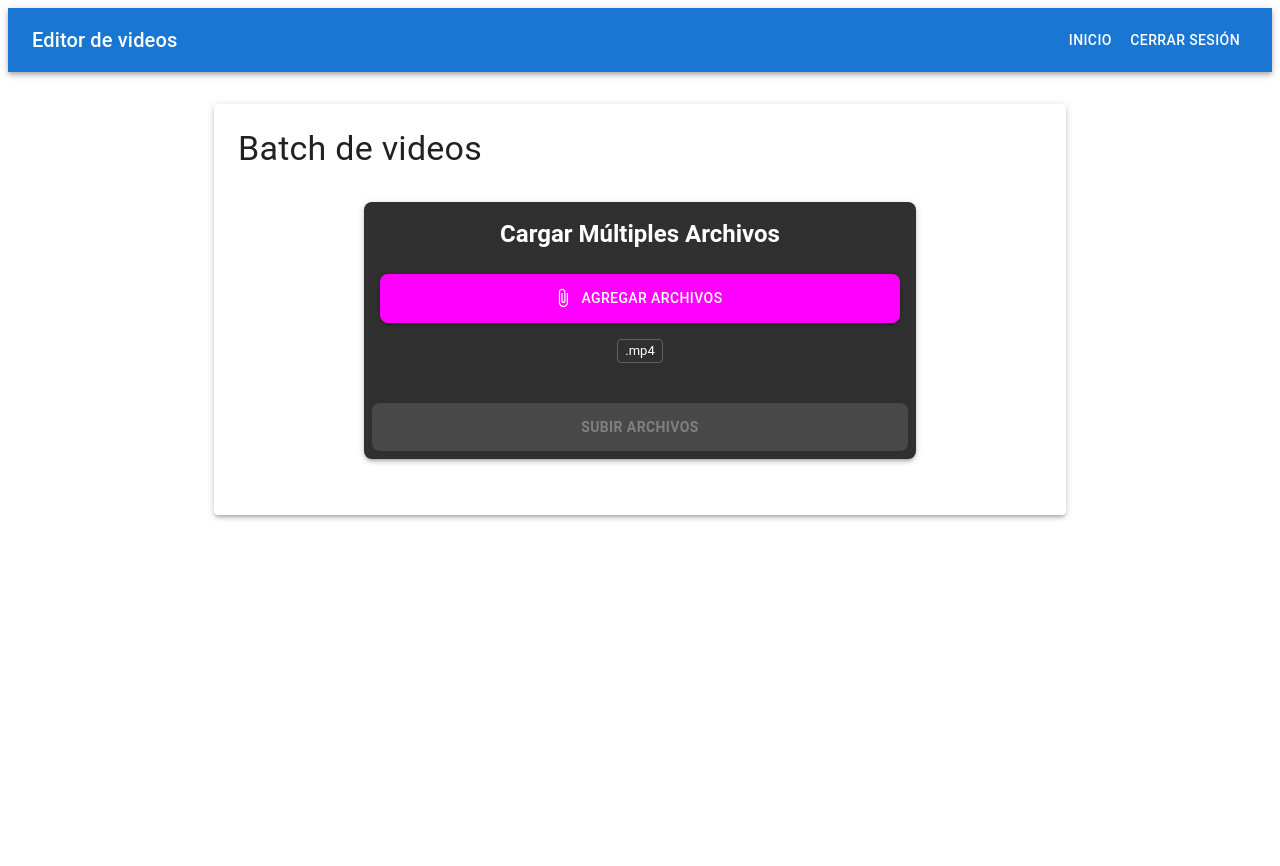
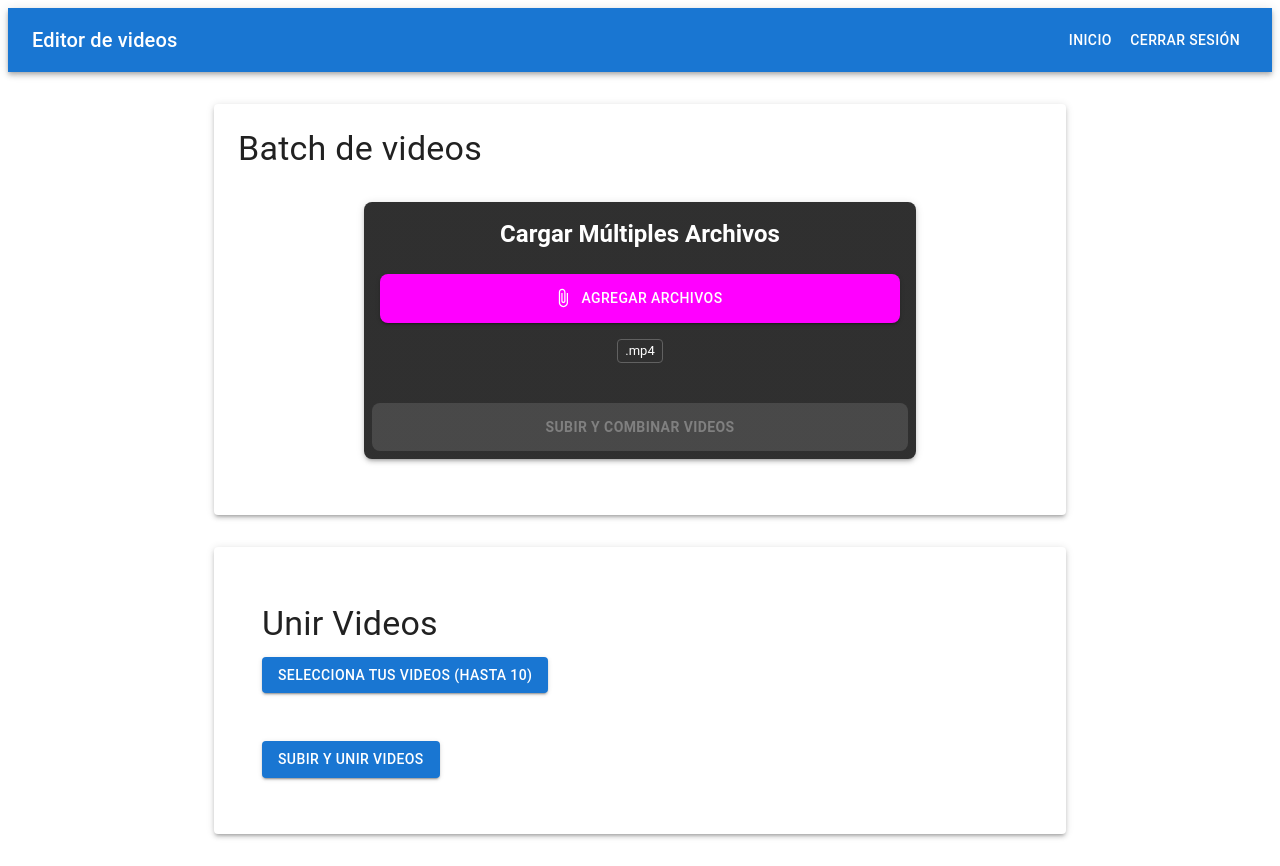
Before and after one commit to juda1804/video-ai-editor, a React (Create React App) app: page / in a window 1280 px wide. Before the commit the page ends 800 px from the top, so only its background shows below. Built offline with nearby package versions, Linux system fonts and the light colour scheme; sample sign-in values are in the browser's storage.

Commit message:
fix upload docs

```diff
--- a/src/App.tsx
+++ b/src/App.tsx
@@ -3,6 +3,7 @@ import { BrowserRouter as Router, Route, Routes, Navigate } from 'react-router-d
 import Header from './components/Header';
 import Login from './components/security/Login';
 import DefaultPage from './components/DefaultPage';
+import './style.css';
 
 const App: React.FC = () => {
   const [isAuthenticated, setIsAuthenticated] = useState(false);
--- a/src/components/DefaultPage.tsx
+++ b/src/components/DefaultPage.tsx
@@ -1,6 +1,7 @@
 import React from 'react';
 import { Container, Paper, Typography } from '@mui/material';
 import MultiFileUploadComponent from './carga-ordenes/MultiFileUploadComponent';
+import VideoMerger from './VideoMerger';
 
 const DefaultPage: React.FC = () => {
   return (
@@ -11,6 +12,9 @@ const DefaultPage: React.FC = () => {
         </Typography>
         <MultiFileUploadComponent />
       </Paper>
+      <Paper elevation={3} sx={{ p: 3, mt: 4 }}>
+        <VideoMerger />
+      </Paper>
     </Container>
   );
 };
--- /dev/null
+++ b/src/components/VideoMerger.tsx
@@ -0,0 +1,113 @@
+import React, { useState, useRef } from 'react';
+import { Button, Container, Typography, Box, List, ListItem, ListItemText } from '@mui/material';
+
+const VideoMerger: React.FC = () => {
+  const [selectedFiles, setSelectedFiles] = useState<File[]>([]);
+  const [responseMessage, setResponseMessage] = useState<string>('');
+  const [isUploading, setIsUploading] = useState<boolean>(false);
+  const [downloadUrl, setDownloadUrl] = useState<string | null>(null);
+  const fileInputRef = useRef<HTMLInputElement>(null);
+
+  const handleFileChange = (event: React.ChangeEvent<HTMLInputElement>) => {
+    if (event.target.files) {
+      setSelectedFiles(Array.from(event.target.files));
+    }
+  };
+
+  const handleSubmit = async (event: React.FormEvent<HTMLFormElement>) => {
+    event.preventDefault();
+    setResponseMessage('');
+    setDownloadUrl(null);
+
+    if (selectedFiles.length === 0) {
+      setResponseMessage('Por favor selecciona al menos un video.');
+      return;
+    }
+
+    setIsUploading(true);
+
+    const formData = new FormData();
+    selectedFiles.forEach((file) => {
+      formData.append('videos', file);
+    });
+
+    try {
+      const response = await fetch('http://localhost:3000/upload', {
+        method: 'POST',
+        body: formData,
+      });
+
+      if (!response.ok) {
+        throw new Error('Error al subir los videos.');
+      }
+
+      const blob = await response.blob();
+      const url = URL.createObjectURL(blob);
+      setDownloadUrl(url);
+    } catch (error) {
+      setResponseMessage(`Error: ${(error as Error).message}`);
+    } finally {
+      setIsUploading(false);
+    }
+  };
+
+  return (
+    <Container maxWidth="md" sx={{ mt: 4, mb: 4 }}>
+      <Typography variant="h4" component="h1" gutterBottom>
+        Unir Videos
+      </Typography>
+      <Box component="form" onSubmit={handleSubmit} noValidate sx={{ mt: 1 }}>
+        <input
+          type="file"
+          id="video-input"
+          multiple
+          accept="video/*"
+          style={{ display: 'none' }}
+          onChange={handleFileChange}
+          ref={fileInputRef}
+        />
+        <Button
+          variant="contained"
+          onClick={() => fileInputRef.current?.click()}
+          sx={{ mb: 2 }}
+        >
+          Selecciona tus videos (hasta 10)
+        </Button>
+        <List>
+          {selectedFiles.map((file, index) => (
+            <ListItem key={index}>
+              <ListItemText primary={`Video ${index + 1}: ${file.name}`} />
+            </ListItem>
+          ))}
+        </List>
+        <Button
+          type="submit"
+          variant="contained"
+          color="primary"
+          disabled={isUploading}
+          sx={{ mt: 2 }}
+        >
+          {isUploading ? 'Subiendo...' : 'Subir y Unir Videos'}
+        </Button>
+      </Box>
+      {responseMessage && (
+        <Typography color="error" sx={{ mt: 2 }}>
+          {responseMessage}
+        </Typography>
+      )}
+      {downloadUrl && (
+        <Button
+          href={downloadUrl}
+          download="merged-video.mp4"
+          variant="contained"
+          color="secondary"
+          sx={{ mt: 2 }}
+        >
+          Descargar Video Combinado
+        </Button>
+      )}
+    </Container>
+  );
+};
+
+export default VideoMerger;
--- a/src/components/carga-ordenes/MultiFileUploadComponent.tsx
+++ b/src/components/carga-ordenes/MultiFileUploadComponent.tsx
@@ -1,4 +1,4 @@
-import React, { useState, useCallback } from 'react';
+import React, { useState, useCallback, useRef } from 'react';
 import {
   Box,
   Button,
@@ -22,6 +22,10 @@ const ALLOWED_EXTENSIONS = ['.mp4'];
 
 const MultiFileUploadComponent: React.FC = () => {
   const [selectedFiles, setSelectedFiles] = useState<File[]>([]);
+  const [responseMessage, setResponseMessage] = useState<string>('');
+  const [isUploading, setIsUploading] = useState<boolean>(false);
+  const [downloadUrl, setDownloadUrl] = useState<string | null>(null);
+  const fileInputRef = useRef<HTMLInputElement>(null);
 
   const isFileAllowed = useCallback((file: File) => {
     const extension = '.' + file.name.split('.').pop()?.toLowerCase();
@@ -35,21 +39,45 @@ const MultiFileUploadComponent: React.FC = () => {
       setSelectedFiles(prevFiles => [...prevFiles, ...allowedFiles]);
 
       if (allowedFiles.length !== filesArray.length) {
-        alert('Algunos archivos no fueron agregados porque no cumplen con las extensiones permitidas.');
+        setResponseMessage('Algunos archivos no fueron agregados porque no cumplen con las extensiones permitidas.');
       }
     }
   };
 
-  const handleSubmit = () => {
+  const handleSubmit = async () => {
     if (selectedFiles.length === 0) {
-      alert('Por favor, selecciona archivos para cargar.');
+      setResponseMessage('Por favor, selecciona archivos para cargar.');
       return;
     }
 
-    // Implementar lógica de carga aquí
-    selectedFiles.forEach(file => {
-      console.log('Subiendo archivo:', file.name);
+    setIsUploading(true);
+    setResponseMessage('');
+    setDownloadUrl(null);
+
+    const formData = new FormData();
+    selectedFiles.forEach((file) => {
+      formData.append('videos', file);
     });
+
+    try {
+      const response = await fetch('http://localhost:3000/upload', {
+        method: 'POST',
+        body: formData,
+      });
+
+      if (!response.ok) {
+        throw new Error('Error al subir los videos.');
+      }
+
+      const blob = await response.blob();
+      const url = URL.createObjectURL(blob);
+      setDownloadUrl(url);
+      setResponseMessage('Videos combinados con éxito.');
+    } catch (error) {
+      setResponseMessage(`Error: ${(error as Error).message}`);
+    } finally {
+      setIsUploading(false);
+    }
   };
 
   const getFileIcon = (file: File) => {
@@ -97,7 +125,14 @@ const MultiFileUploadComponent: React.FC = () => {
                 }}
               >
                 Agregar Archivos
-                <input type="file" multiple hidden onChange={handleFileChange} accept={ALLOWED_EXTENSIONS.join(',')} />
+                <input
+                  type="file"
+                  multiple
+                  hidden
+                  onChange={handleFileChange}
+                  accept={ALLOWED_EXTENSIONS.join(',')}
+                  ref={fileInputRef}
+                />
               </Button>
             </Box>
             {selectedFiles.length > 0 && (
@@ -122,6 +157,11 @@ const MultiFileUploadComponent: React.FC = () => {
                 <Chip key={ext} label={ext} variant="outlined" size="small" sx={{ borderRadius: 1 }} />
               ))}
             </Box>
+            {responseMessage && (
+              <Typography color="error" sx={{ mt: 2 }}>
+                {responseMessage}
+              </Typography>
+            )}
           </CardContent>
           <CardActions>
             <Button
@@ -129,16 +169,34 @@ const MultiFileUploadComponent: React.FC = () => {
               color="primary"
               onClick={handleSubmit}
               fullWidth
-              disabled={selectedFiles.length === 0}
+              disabled={isUploading || selectedFiles.length === 0}
               sx={{
                 borderRadius: 2,
                 py: 1.5,
                 fontWeight: 'bold',
               }}
             >
-              Subir Archivos
+              {isUploading ? 'Subiendo...' : 'Subir y Combinar Videos'}
             </Button>
           </CardActions>
+          {downloadUrl && (
+            <CardActions>
+              <Button
+                href={downloadUrl}
+                download="merged-video.mp4"
+                variant="contained"
+                color="secondary"
+                fullWidth
+                sx={{
+                  borderRadius: 2,
+                  py: 1.5,
+                  fontWeight: 'bold',
+                }}
+              >
+                Descargar Video Combinado
+              </Button>
+            </CardActions>
+          )}
         </Card>
       </Container>
     </ThemeProvider>
```
Also changed, not shown: package.json (+6 -1 lines), video-ai-editor-api/server.js (+45 -64 lines), src/style.css (added), 2 other files (tests, documents, lock files or other folders).
